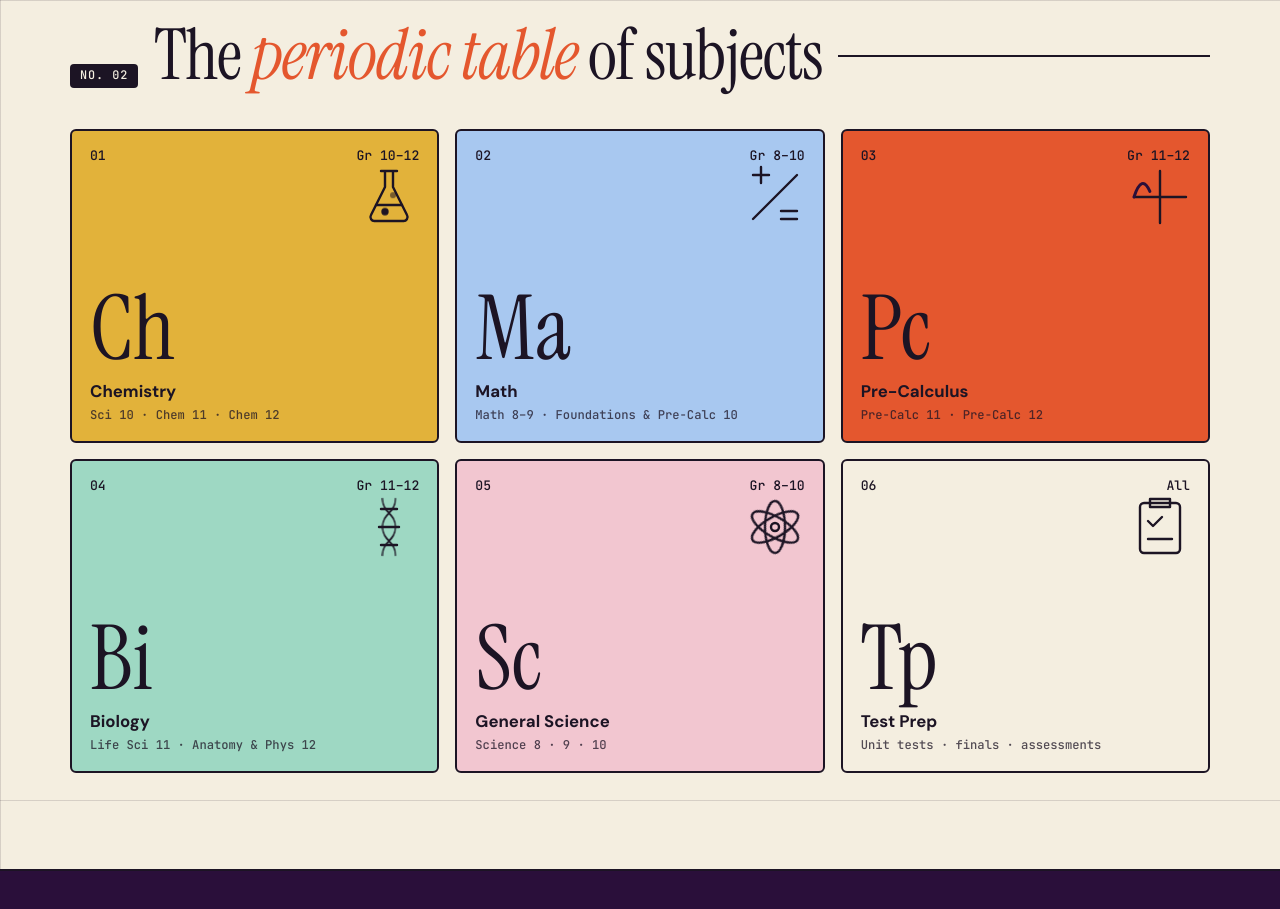
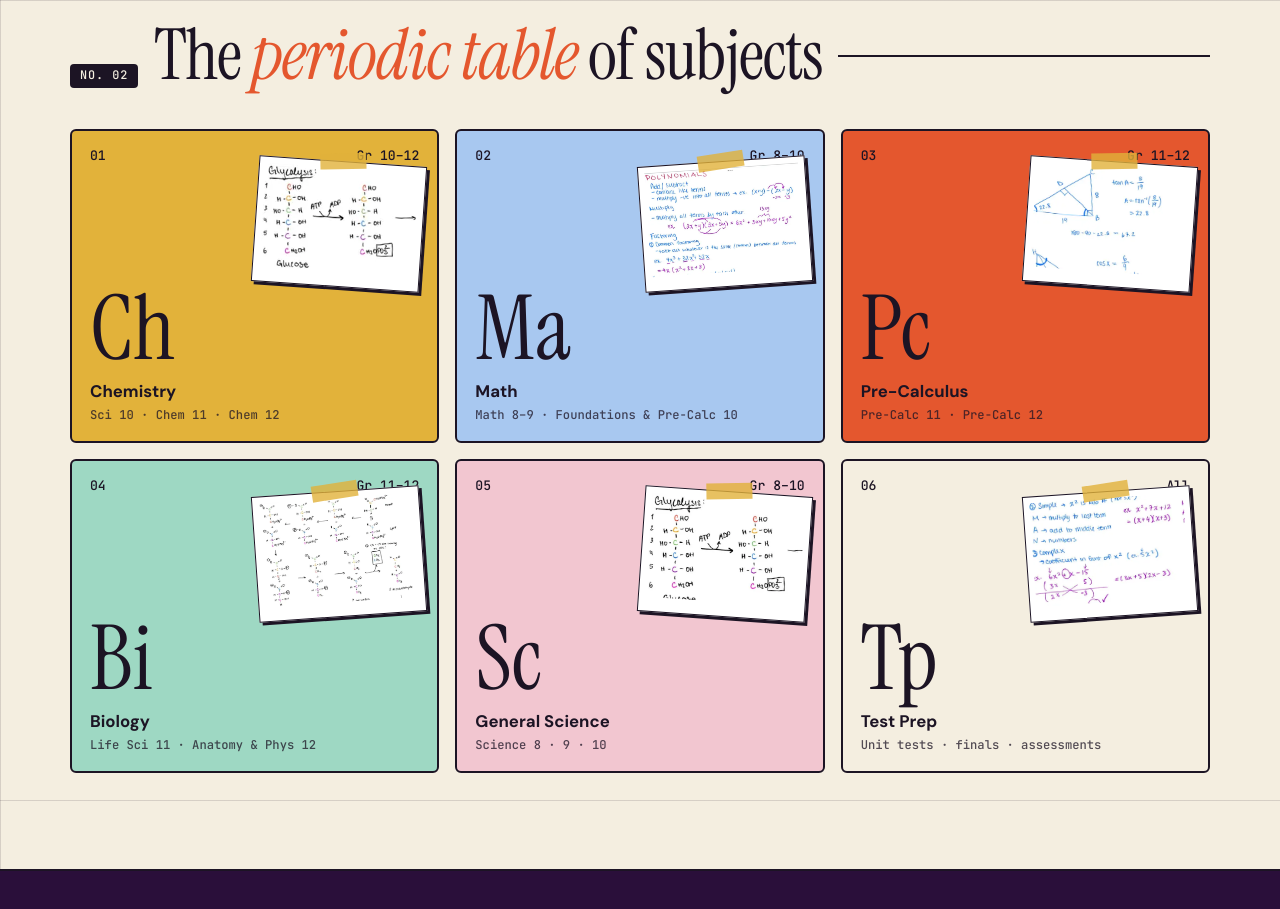
Before and after one commit to hvndal/alyona-tutoring, a plain HTML site: page index.html in a window 1280 px wide. Shown: the part 1600-2509 px from the top of the page. Drawn offline with Linux system fonts and the light colour scheme.

Commit message:
Subject tiles use real handwritten note snapshots
Co-Authored-By: Claude Opus 5.5 <noreply@anthropic.com>

```diff
--- a/index.html
+++ b/index.html
@@ -260,6 +260,11 @@ footer{background:var(--ink);color:var(--paper);padding:70px 0 34px;overflow:hid
  .way{grid-template-columns:46px 1fr auto;padding:14px;gap:12px}.way .ic{width:46px;height:46px}.way b{font-size:1.4rem}
  .areas{padding:50px 0}.fbar a{margin:0 14px 0 0}
 }
+.snap{position:absolute;right:14px;top:30px;width:46%;max-width:170px;aspect-ratio:4/3;background:#fff;padding:6px 6px 14px;border:1.5px solid var(--ink);transform:rotate(4deg);box-shadow:3px 3px 0 var(--ink);transition:transform .4s cubic-bezier(.3,1.6,.5,1);z-index:1}
+.snap::before{content:"";position:absolute;top:-9px;left:50%;width:46px;height:16px;background:rgba(226,178,58,.8);transform:translateX(-50%) rotate(-5deg)}
+.snap img{width:100%;height:100%;object-fit:cover;object-position:left top}
+.el:nth-child(even) .snap{transform:rotate(-4deg)}.el:hover .snap{transform:rotate(0) scale(1.06)}
+@media(max-width:680px){.el .nm{padding-right:0}.snap{position:relative;right:auto;top:auto;grid-column:1/-1;width:100%;max-width:none;aspect-ratio:16/7;margin:4px 0 14px;transform:rotate(-1deg)}.el:nth-child(even) .snap{transform:rotate(1deg)}.el .sym{grid-row:auto}}
 /* reveal */
 .js .rv{opacity:0;transform:translateY(34px);transition:opacity .9s cubic-bezier(.2,.7,.2,1),transform .9s cubic-bezier(.2,.7,.2,1);transition-delay:var(--d,0s)}
 .js .rv.in{opacity:1;transform:none}
@@ -337,12 +342,12 @@ footer{background:var(--ink);color:var(--paper);padding:70px 0 34px;overflow:hid
  <div class="w">
   <div class="sh rv"><span class="mono">No. 02</span><h2>The <i>periodic table</i> of subjects</h2></div>
   <div class="ptable">
-   <div class="el rv" tabindex="0" style="--c:var(--gold)"><div class="n"><span>01</span><span>Gr 10–12</span></div><svg class="ill" viewBox="0 0 64 64" aria-hidden="true"><path d="M24 6h16M28 6v16L14 50a4 4 0 0 0 4 6h28a4 4 0 0 0 4-6L36 22V6"/><path d="M19 40h26" /><circle cx="28" cy="47" r="2.5" class="bub"/><circle cx="36" cy="44" r="1.8" class="bub b2"/></svg><div class="sym">Ch</div><div class="nm">Chemistry</div><div class="lv">Sci 10 · Chem 11 · Chem 12</div><div class="bk">My specialty. Moles, stoichiometry, equilibrium, acids & bases, broken into steps that make sense.</div></div>
-   <div class="el rv" tabindex="0" style="--c:var(--sky);--d:.08s"><div class="n"><span>02</span><span>Gr 8–10</span></div><svg class="ill" viewBox="0 0 64 64" aria-hidden="true"><path d="M10 54 54 10"/><path d="M10 10h16M18 2v16M38 46h16M38 54h16"/><circle cx="46" cy="22" r="0"/></svg><div class="sym">Ma</div><div class="nm">Math</div><div class="lv">Math 8–9 · Foundations & Pre-Calc 10</div><div class="bk">Algebra, factoring, linear relations and trig, with lots of worked practice so skills stick.</div></div>
-   <div class="el rv" tabindex="0" style="--c:var(--tomato);--d:.16s"><div class="n"><span>03</span><span>Gr 11–12</span></div><svg class="ill" viewBox="0 0 64 64" aria-hidden="true"><path d="M6 32h52M32 6v52"/><path class="wave" d="M6 32c6-18 12-18 18 0s12 18 18 0 12-18 16-8"/></svg><div class="sym">Pc</div><div class="nm">Pre-Calculus</div><div class="lv">Pre-Calc 11 · Pre-Calc 12</div><div class="bk">Functions, quadratics, logs and trig identities. Building toward university-level math.</div></div>
-   <div class="el rv" tabindex="0" style="--c:var(--mint)"><div class="n"><span>04</span><span>Gr 11–12</span></div><svg class="ill" viewBox="0 0 64 64" aria-hidden="true"><path class="dna" d="M20 4c0 14 24 14 24 28S20 46 20 60M44 4c0 14-24 14-24 28s24 14 24 28"/><path d="M24 14h16M22 32h20M24 50h16"/></svg><div class="sym">Bi</div><div class="nm">Biology</div><div class="lv">Life Sci 11 · Anatomy & Phys 12</div><div class="bk">From cells to biochemistry. Diagrams, memory strategies and the "why" behind it all.</div></div>
-   <div class="el rv" tabindex="0" style="--c:#F2C6D0;--d:.08s"><div class="n"><span>05</span><span>Gr 8–10</span></div><svg class="ill" viewBox="0 0 64 64" aria-hidden="true"><circle cx="32" cy="32" r="4"/><g class="orb"><ellipse cx="32" cy="32" rx="26" ry="10"/><ellipse cx="32" cy="32" rx="26" ry="10" transform="rotate(60 32 32)"/><ellipse cx="32" cy="32" rx="26" ry="10" transform="rotate(120 32 32)"/></g></svg><div class="sym">Sc</div><div class="nm">General Science</div><div class="lv">Science 8 · 9 · 10</div><div class="bk">A strong foundation in chemistry, biology, physics and earth science before the senior years.</div></div>
-   <div class="el rv" tabindex="0" style="--c:var(--paper);--d:.16s"><div class="n"><span>06</span><span>All</span></div><svg class="ill" viewBox="0 0 64 64" aria-hidden="true"><rect x="12" y="8" width="40" height="50" rx="4"/><path d="M22 4h20v8H22zM20 26l5 5 9-9M20 44h24"/></svg><div class="sym">Tp</div><div class="nm">Test Prep</div><div class="lv">Unit tests · finals · assessments</div><div class="bk">Targeted review and practice exams before the big test, so nothing's a surprise.</div></div>
+   <div class="el rv" tabindex="0" style="--c:var(--gold)"><div class="n"><span>01</span><span>Gr 10–12</span></div><figure class="snap"><img src="img/n-ch.webp" alt="Alyona's handwritten notes: glycolysis chemistry" loading="lazy"></figure><div class="sym">Ch</div><div class="nm">Chemistry</div><div class="lv">Sci 10 · Chem 11 · Chem 12</div><div class="bk">My specialty. Moles, stoichiometry, equilibrium, acids & bases, broken into steps that make sense.</div></div>
+   <div class="el rv" tabindex="0" style="--c:var(--sky);--d:.08s"><div class="n"><span>02</span><span>Gr 8–10</span></div><figure class="snap"><img src="img/n-ma.webp" alt="Alyona's handwritten notes: factoring polynomials" loading="lazy"></figure><div class="sym">Ma</div><div class="nm">Math</div><div class="lv">Math 8–9 · Foundations & Pre-Calc 10</div><div class="bk">Algebra, factoring, linear relations and trig, with lots of worked practice so skills stick.</div></div>
+   <div class="el rv" tabindex="0" style="--c:var(--tomato);--d:.16s"><div class="n"><span>03</span><span>Gr 11–12</span></div><figure class="snap"><img src="img/n-pc.webp" alt="Alyona's handwritten notes: trigonometry triangles" loading="lazy"></figure><div class="sym">Pc</div><div class="nm">Pre-Calculus</div><div class="lv">Pre-Calc 11 · Pre-Calc 12</div><div class="bk">Functions, quadratics, logs and trig identities. Building toward university-level math.</div></div>
+   <div class="el rv" tabindex="0" style="--c:var(--mint)"><div class="n"><span>04</span><span>Gr 11–12</span></div><figure class="snap"><img src="img/n-bi.webp" alt="Alyona's handwritten notes: biochemistry pathway" loading="lazy"></figure><div class="sym">Bi</div><div class="nm">Biology</div><div class="lv">Life Sci 11 · Anatomy & Phys 12</div><div class="bk">From cells to biochemistry. Diagrams, memory strategies and the "why" behind it all.</div></div>
+   <div class="el rv" tabindex="0" style="--c:#F2C6D0;--d:.08s"><div class="n"><span>05</span><span>Gr 8–10</span></div><figure class="snap"><img src="img/n-sc.webp" alt="Alyona's handwritten notes: glucose molecule" loading="lazy"></figure><div class="sym">Sc</div><div class="nm">General Science</div><div class="lv">Science 8 · 9 · 10</div><div class="bk">A strong foundation in chemistry, biology, physics and earth science before the senior years.</div></div>
+   <div class="el rv" tabindex="0" style="--c:var(--paper);--d:.16s"><div class="n"><span>06</span><span>All</span></div><figure class="snap"><img src="img/n-tp.webp" alt="Alyona's handwritten notes: step-by-step factoring practice" loading="lazy"></figure><div class="sym">Tp</div><div class="nm">Test Prep</div><div class="lv">Unit tests · finals · assessments</div><div class="bk">Targeted review and practice exams before the big test, so nothing's a surprise.</div></div>
   </div>
  </div>
 </section>
```
Also changed, not shown: img/n-bi.webp (added), img/n-ch.webp (added), img/n-ma.webp (added), img/n-pc.webp (added), img/n-sc.webp (added), img/n-tp.webp (added).
